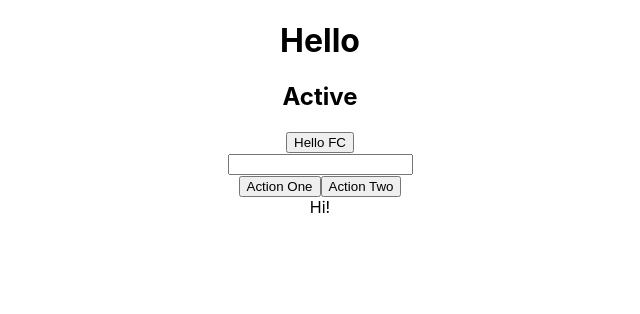
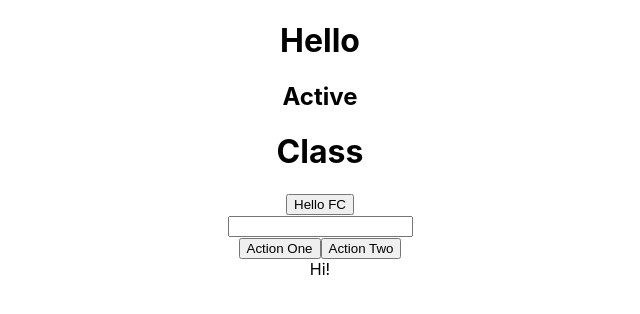
Before and after one commit to digitalprocess/tsr, a React (Create React App) app: page / in a window 1280 px wide. Shown: the top 314 px of the page, without its empty margins (320-960 px from the left). Built offline with nearby package versions, Linux system fonts and the light colour scheme.

Commit message:
TypeScript Class Components

```diff
--- a/src/App.tsx
+++ b/src/App.tsx
@@ -3,6 +3,7 @@ import { GlobalProvider }  from './components/GlobalContext'
 // import logo from './logo.svg'
 import './App.css'
 
+import BigC from './components/BigC'
 import Head from './components/Head'
 import Input from './components/Input'
 import Button from './components/Button'
@@ -13,6 +14,7 @@ function App() {
 		<GlobalProvider>
 			<div className="App">
 				<Head title="Hello" isActive={true} />
+				<BigC title="Class" />
 				<Button onClick={e => {
 					e.preventDefault()
 					console.log(e)
--- /dev/null
+++ b/src/components/BigC.tsx
@@ -0,0 +1,20 @@
+import React, { Component } from 'react'
+
+type Props = {
+	title: string
+}
+
+type State = {
+	status: false
+}
+
+export default class BigC extends Component<Props, State> {
+	render() {
+		const { title } = this.props
+		return (
+			<div>
+				<h1>{title}</h1>
+			</div>
+		)
+	}
+}
```
